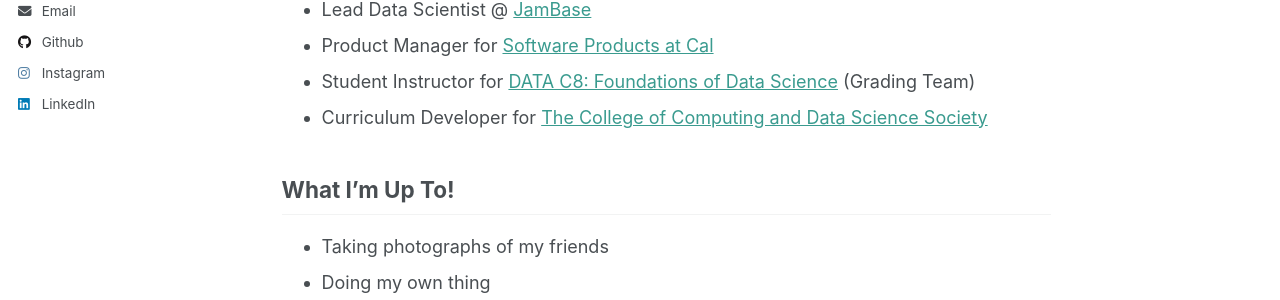
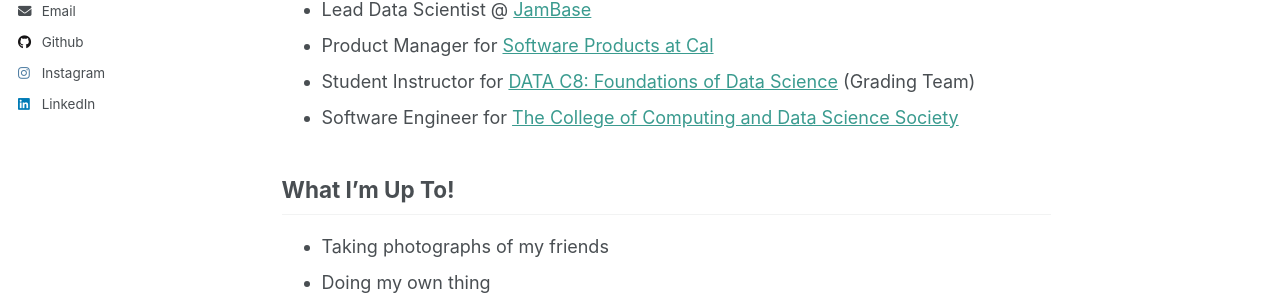
Before and after one commit to brandonconcepcion/brandonconcepcion.github.io, a Jekyll site: the page built from _pages/about.md, in a window 1280 px wide and 1277 px high. Shown: the part 514-814 px from the top of the window. Built offline with Jekyll 4.4.1, drawn with Linux system fonts in a browser that asks for light colours.

Commit message:
Update about.md

```diff
--- a/_pages/about.md
+++ b/_pages/about.md
@@ -39,7 +39,7 @@
 * Lead Data Scientist @ <a href = 'http://jambase.com/' target = "_blank">JamBase</a>
 * Product Manager for <a href = "https://ispma.org/student-chapter-uc-berkeley/" target = "_blank">Software Products at Cal</a>
 * Student Instructor for <a href = "https://www.data8.org/" target="_blank">DATA C8: Foundations of Data Science</a> (Grading Team)
-* Curriculum Developer for <a href = "https://cdss.berkeley.edu/" target="_blank">The College of Computing and Data Science Society</a>
+* Software Engineer for <a href = "https://cdss.berkeley.edu/" target="_blank">The College of Computing and Data Science Society</a>
 
 ## What I'm Up To!
 * Taking photographs of my friends
```
